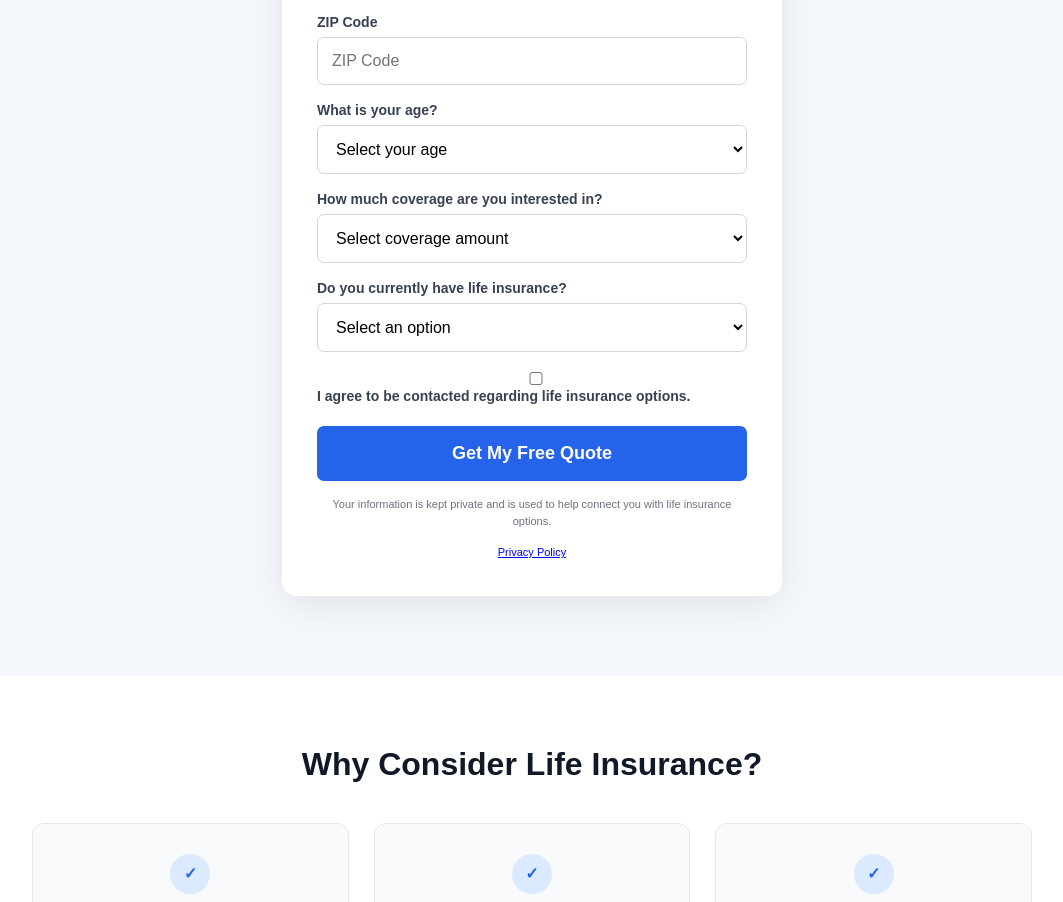
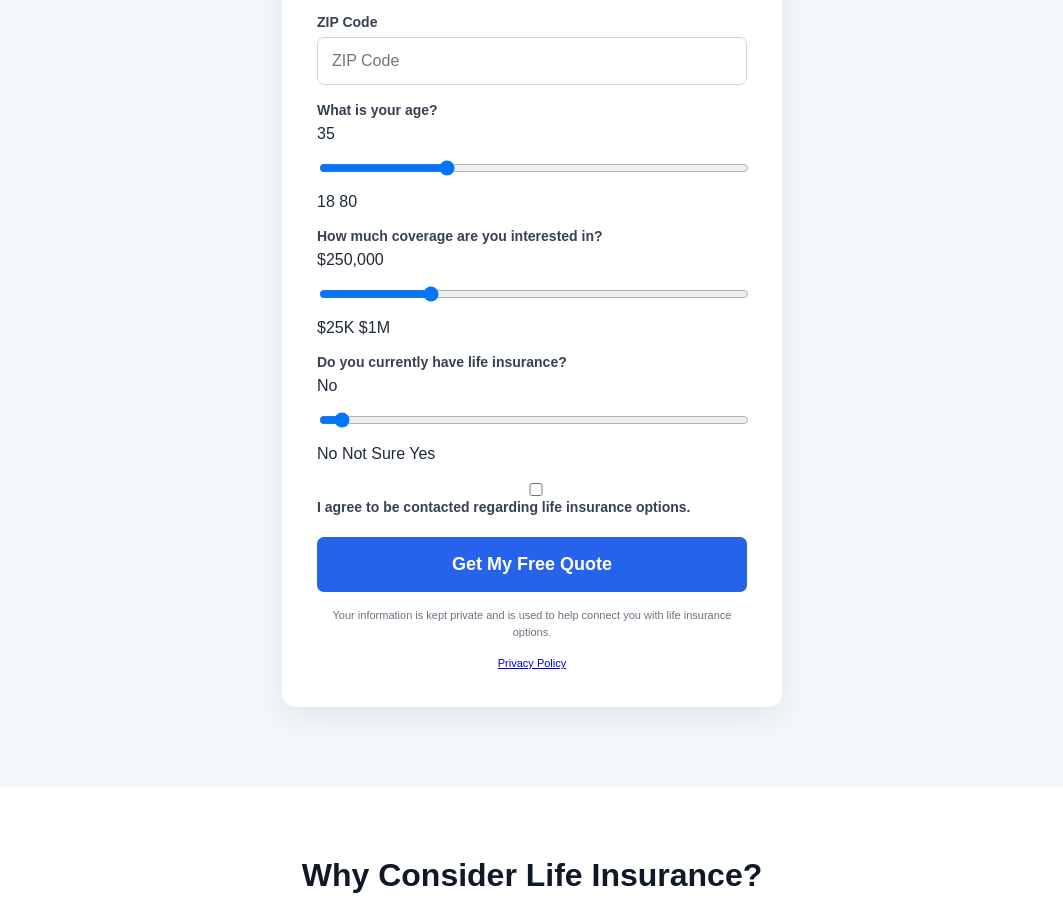
Before and after one commit to geyermatt8-alt/securelife-website, a website: page index.html in a window 1280 px wide. Shown: the part 838-1740 px from the top of the page, without its empty margins (108-1171 px from the left). Drawn offline with Linux system fonts and the light colour scheme.

Commit message:
Update index.html

```diff
--- a/index.html
+++ b/index.html
@@ -105,57 +105,122 @@
             >
           </div>
 
-          <div class="form-group">
-            <label for="age">What is your age?</label>
 
-            <select id="age" name="age" required>
-              <option value="">Select your age</option>
-              <option value="18-24">18–24</option>
-              <option value="25-34">25–34</option>
-              <option value="35-44">35–44</option>
-              <option value="45-54">45–54</option>
-              <option value="55-64">55–64</option>
-              <option value="65+">65+</option>
-            </select>
+          <!-- AGE SLIDER -->
+
+          <div class="form-group slider-group">
+
+            <label for="age">
+              What is your age?
+            </label>
+
+            <div class="slider-value" id="ageValue">
+              35
             </div>
 
-          <div class="form-group">
+            <input
+              type="range"
+              id="age"
+              name="age"
+              min="18"
+              max="80"
+              value="35"
+              step="1"
+              required
+            >
+
+            <div class="slider-labels">
+              <span>18</span>
+              <span>80</span>
+            </div>
+
+          </div>
+
+
+          <!-- COVERAGE SLIDER -->
+
+          <div class="form-group slider-group">
+
             <label for="coverage">
               How much coverage are you interested in?
             </label>
 
-            <select id="coverage" name="coverage" required>
-              <option value="">Select coverage amount</option>
-              <option value="under-25k">Under $25,000</option>
-              <option value="25k-50k">$25,000–$50,000</option>
-              <option value="50k-100k">$50,000–$100,000</option>
-              <option value="100k-250k">$100,000–$250,000</option>
-              <option value="250k-plus">$250,000+</option>
-              <option value="not-sure">I'm not sure</option>
-            </select>
+            <div class="slider-value" id="coverageValue">
+              $250,000
             </div>
 
-          <div class="form-group">
+            <input
+              type="range"
+              id="coverage"
+              name="coverage"
+              min="25000"
+              max="1000000"
+              value="250000"
+              step="25000"
+              required
+            >
+
+            <div class="slider-labels">
+              <span>$25K</span>
+              <span>$1M</span>
+            </div>
+
+          </div>
+
+
+          <!-- CURRENT INSURANCE SLIDER -->
+
+          <div class="form-group slider-group">
+
             <label for="insurance">
               Do you currently have life insurance?
             </label>
 
-            <select id="insurance" name="insurance" required>
-              <option value="">Select an option</option>
-              <option value="yes">Yes</option>
-              <option value="no">No</option>
-              <option value="not-sure">I'm not sure</option>
-            </select>
+            <div class="slider-value" id="insuranceValue">
+              No
             </div>
+
+            <input
+              type="range"
+              id="insurance"
+              name="insurance"
+              min="0"
+              max="2"
+              value="0"
+              step="1"
+              required
+            >
+
+            <div class="slider-labels insurance-labels">
+              <span>No</span>
+              <span>Not Sure</span>
+              <span>Yes</span>
+            </div>
+
+          </div>
+
+
+          <!-- CONSENT -->
+
           <div class="form-group">
+
             <label>
-        <input type="checkbox" id="consent" required>
+              <input
+                type="checkbox"
+                id="consent"
+                required
+              >
+
               I agree to be contacted regarding life insurance options.
             </label>
+
           </div>
+
+
           <button type="submit">
             Get My Free Quote
           </button>
+
 
           <p class="privacy-note">
             Your information is kept private and is used to help connect you
@@ -182,6 +247,7 @@
       <div class="trust-items">
 
         <div class="trust-item">
+
           <div class="icon">✓</div>
 
           <h3>Financial Protection</h3>
@@ -189,9 +255,12 @@
           <p>
             Help provide financial support for the people who depend on you.
           </p>
+
         </div>
 
+
         <div class="trust-item">
+
           <div class="icon">✓</div>
 
           <h3>Peace of Mind</h3>
@@ -199,9 +268,12 @@
           <p>
             Help prepare your loved ones for the unexpected.
           </p>
+
         </div>
 
+
         <div class="trust-item">
+
           <div class="icon">✓</div>
 
           <h3>Explore Your Options</h3>
@@ -209,6 +281,7 @@
           <p>
             Learn about coverage options that may fit your individual needs.
           </p>
+
         </div>
 
       </div>
@@ -230,7 +303,10 @@
     </p>
 
   </footer>
+
+
   <script src="script.js"></script>
+
 </body>
 
 </html>
```
Lines whose indentation alone changed are shown as unchanged.
